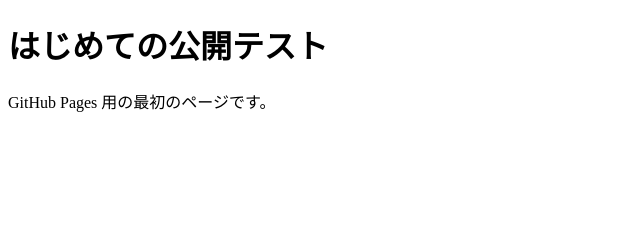
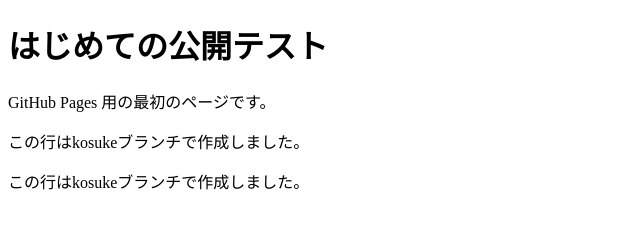
Before and after one commit to kosukeflute0614-dev/Official-website, a plain HTML site: page index.html in a window 1280 px wide. Shown: the whole page, without its empty margins (0-640 px from the left). Drawn offline with Linux system fonts and the light colour scheme.

Commit message:
feat: add kosuke test line to index.html

```diff
--- a/index.html
+++ b/index.html
@@ -3,3 +3,5 @@
 <title>Official Website</title>
 <h1>はじめての公開テスト</h1>
 <p>GitHub Pages 用の最初のページです。</p>
+<p>この行はkosukeブランチで作成しました。</p>
+<p>この行はkosukeブランチで作成しました。</p>
```
